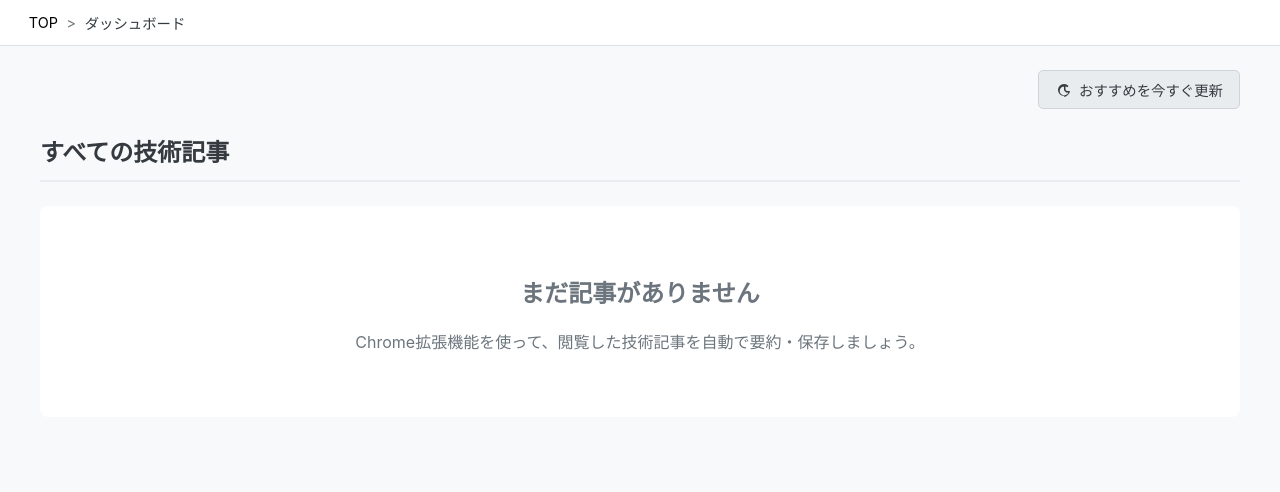
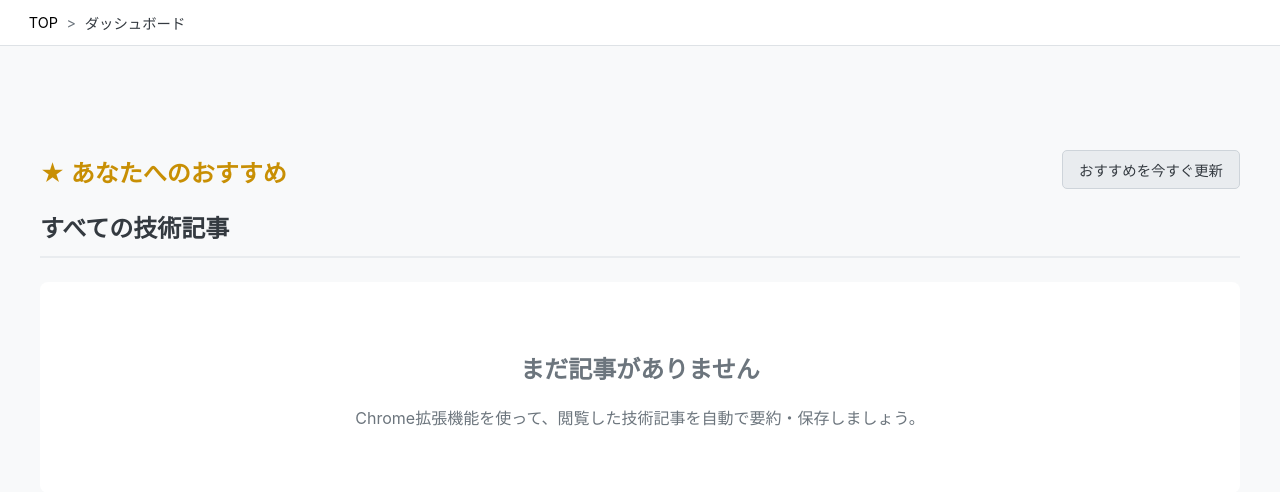
Before and after one commit to hond25/techlog, a Flask app: template templates/dashboard.html in a window 1280 px wide. Shown: the part 61-553 px from the top of the page. Run offline with Flask 3, Linux system fonts and the light colour scheme; the template is opened without the code that fills it, so the values that code supplies are empty; some libraries are stand-ins or nearby versions.

Commit message:
おすすめ更新ボタンの配置PC版

```diff
--- a/templates/dashboard.html
+++ b/templates/dashboard.html
@@ -80,21 +80,32 @@
             margin: 1.5em auto;
             padding: 0 1.5em;
             display: block;
+            position: relative; /* Absolute positioning reference */
+            padding-top: 4em;   /* Space for the button */
         }
 
         .update-button-container {
-            text-align: right;
-            margin-bottom: 1.5em;
-            grid-column: 1 / -1;
+            position: absolute; /* Position relative to .container */
+            top: 5em;         /* Adjust top position */
+            right: 1.5em;       /* Align to the right padding of container */
+            margin-bottom: 0;
+            z-index: 10;        /* Keep button above other elements */
         }
 
         .recommendation-section {
             margin-bottom: 3em;
+            /* position: relative; Removed */
+            /* padding-top: 3.5em; Removed */
         }
 
         .section-header {
-            align-items: center;
-            margin-bottom: 1em;
+            display: flex; /* Keep title and (potential future elements) aligned */
+            justify-content: space-between; /* Align items at ends */
+            align-items: baseline; /* Align text baselines */
+            margin-bottom: 1em; /* Space below the header */
+            /* position: absolute; Removed */
+            /* top: 0; Removed */
+            /* left: 1.5em; Removed */
         }
         .section-header .section-title {
              margin-bottom: 0;
@@ -103,6 +114,11 @@
         }
         .recommendation-section .section-header .section-title {
              color: #c88f04;
+        }
+
+        /* Adjust margin for the grid inside recommendation section if needed */
+        .recommendation-section .article-grid {
+            margin-top: 0;
         }
 
         #update-recommendations-btn {
@@ -131,6 +147,7 @@
             fill: #343a40;
         }
 
+        /* General style for section titles (like "すべての技術記事") */
         h2.section-title {
              margin-bottom: 1em;
              border-bottom: 2px solid #e9ecef;
@@ -261,9 +278,8 @@
             background-color: #9575cd;
         }
 
+        /* Specific styles for recommended articles */
         .recommendation-section .article {
-            background-color: #fffbeb;
-            border-left: 4px solid #ffc107;
             position: relative;
         }
 
@@ -309,18 +325,33 @@
              fill: #333;
         }
 
-
-        @media (max-width: 992px) { .article-grid { grid-template-columns: repeat(2, 1fr); } }
+        /* Responsive styles */
+        @media (max-width: 992px) {
+            .article-grid { grid-template-columns: repeat(2, 1fr); }
+        }
         @media (max-width: 768px) {
             .article-grid { grid-template-columns: 1fr; }
+            .container {
+                padding-top: 5em; /* Adjust top padding for button on mobile */
+                margin-top: 0;
+                padding-left: 1em; /* Reduce side padding on mobile */
+                padding-right: 1em;
+            }
             .update-button-container {
-                 margin-bottom: 1em;
+                 top: 1em; /* Adjust button position on mobile */
+                 right: 1em;
             }
             .section-header {
-                margin-bottom: 0.8em;
+                flex-direction: column; /* Stack title and (potential) button on mobile */
+                align-items: flex-start;
+                gap: 0.8em;
             }
-            #update-recommendations-btn {
-                 /* No align-self needed here as it's in its own container */
+             /* Since button is positioned absolutely, no need to reset align-self here */
+            .breadcrumbs {
+                padding: 12px 1em; /* Reduce breadcrumb padding on mobile */
+            }
+            header {
+                padding: 0.8em 1em; /* Reduce header padding on mobile */
             }
         }
     </style>
@@ -347,18 +378,18 @@
     </div>
 
     <div class="container">
-        <div class="update-button-container">
-            <button id="update-recommendations-btn">
-                <svg xmlns="http://www.w3.org/2000/svg" height="18px" viewBox="0 -960 960 960" width="18px" fill="#5f6368"><path d="M480-160q-134 0-227-93t-93-227q0-134 93-227t227-93q69 0 132 28.5T720-690l-57 57q-38-20-83-30t-90-10q-100 0-170 70t-70 170q0 100 70 170t170 70q77 0 139-44t87-116h-106v-80h180q0 15-2.5 41t-11.5 59q-63 118-181.5 186T480-160Zm112-192L480-464v-216h80v184l104 104-52 52Z"/></svg>
-                おすすめを今すぐ更新
-            </button>
-        </div>
 
-        {% if recommended_articles %}
+
         <div class="recommendation-section">
             <div class="section-header">
                 <h2 class="section-title">★ あなたへのおすすめ</h2>
             </div>
+            <div class="update-button-container">
+                <button id="update-recommendations-btn">
+                    おすすめを今すぐ更新
+                </button>
+            </div>
+            {% if recommended_articles %}
             <div class="article-grid">
                 {% for article in recommended_articles %}
                     <a href="{{ url_for('article_detail', article_id=article.id) }}" class="article">
```
